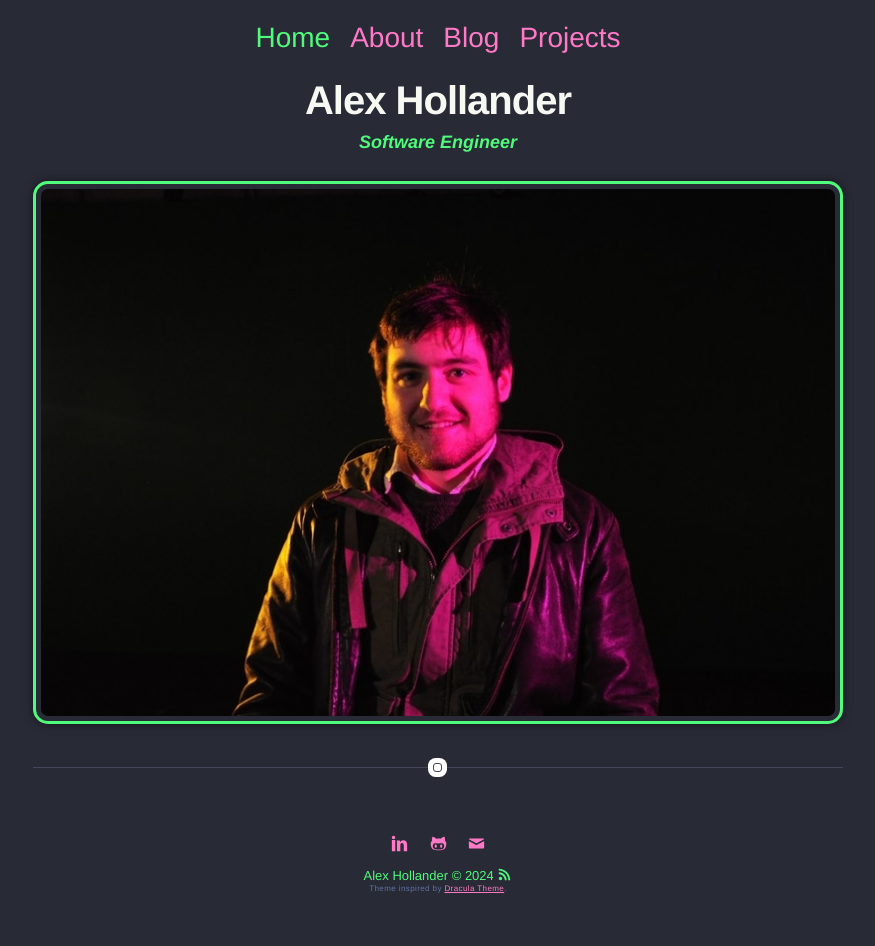
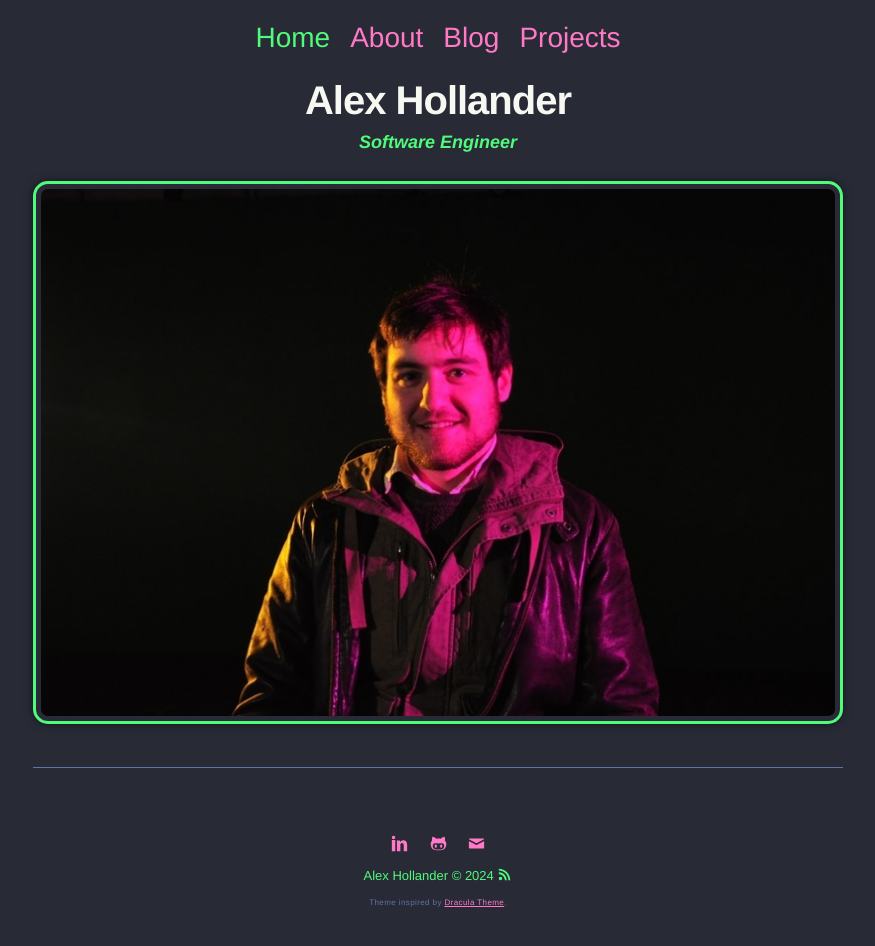
Before and after one commit to Ashen-Vaults/ashen-vaults.github.io, a Jekyll site: the page built from index.html, in a window 1280 px wide and 969 px high. Shown: the top 946 px of the window, without its empty margins (202-1077 px from the left). Built offline with Jekyll 4.4.1, drawn with Linux system fonts in a browser that asks for light colours.

Commit message:
Layout changes for lines

```diff
--- a/_includes/footer.html
+++ b/_includes/footer.html
@@ -2,6 +2,7 @@
     {% include social-links.html %}
     {{ site.name }} © {{ site.time | date: '%Y' }} <a class="link" href="{{ site.url }}/feed.xml" target="_blank"><svg class="icon icon-rss"><use xlink:href="#icon-rss"></use></svg></a>
     <p style="text-align: center; font-size: 0.8rem; color: #6272A4;">
+        <br>
         Theme inspired by <a href="https://draculatheme.com/" target="_blank" style="color: #FF79C6;">Dracula Theme</a>.
     </p>
 </footer>
--- a/_sass/components/footer.sass
+++ b/_sass/components/footer.sass
@@ -1,5 +1,5 @@
 .footer-main
-    border-top: 1px solid $epsilon
+    border-top: 1px solid $beta
     padding: 40px 0
     margin: 40px 0 0
     font-size: 1.3rem
@@ -7,20 +7,6 @@
     font-weight: 300
     text-align: center
     position: relative
-
-    &:before
-        display: block
-        content: " "
-        width: 7px
-        height: 7px
-        border: $epsilon 1px solid
-        position: absolute
-        top: -5px
-        left: 50%
-        margin-left: -5px
-        background: #FFF
-        box-shadow: #FFF 0 0 0 5px
-        border-radius: 3px
 
     > .link
         display: inline
--- a/_sass/pages/home-blog-projects.sass
+++ b/_sass/pages/home-blog-projects.sass
@@ -4,26 +4,13 @@
     margin-top: 125px
 
     > .list
-        border-top: 1px solid $epsilon
+        border-top: 1px solid $beta
         margin-top: 110px
         padding-top: 20px
         position: relative
         text-align: center
         padding-left: 5%
         padding-right: 5%
-        &:before
-            display: block
-            content: " "
-            width: 7px
-            height: 7px
-            border: $epsilon 1px solid
-            position: absolute
-            top: -5px
-            left: 50%
-            margin-left: -5px
-            background: #FFF
-            box-shadow: #FFF 0 0 0 5px
-            border-radius: 3px
 
     > .item
         display: block
```
